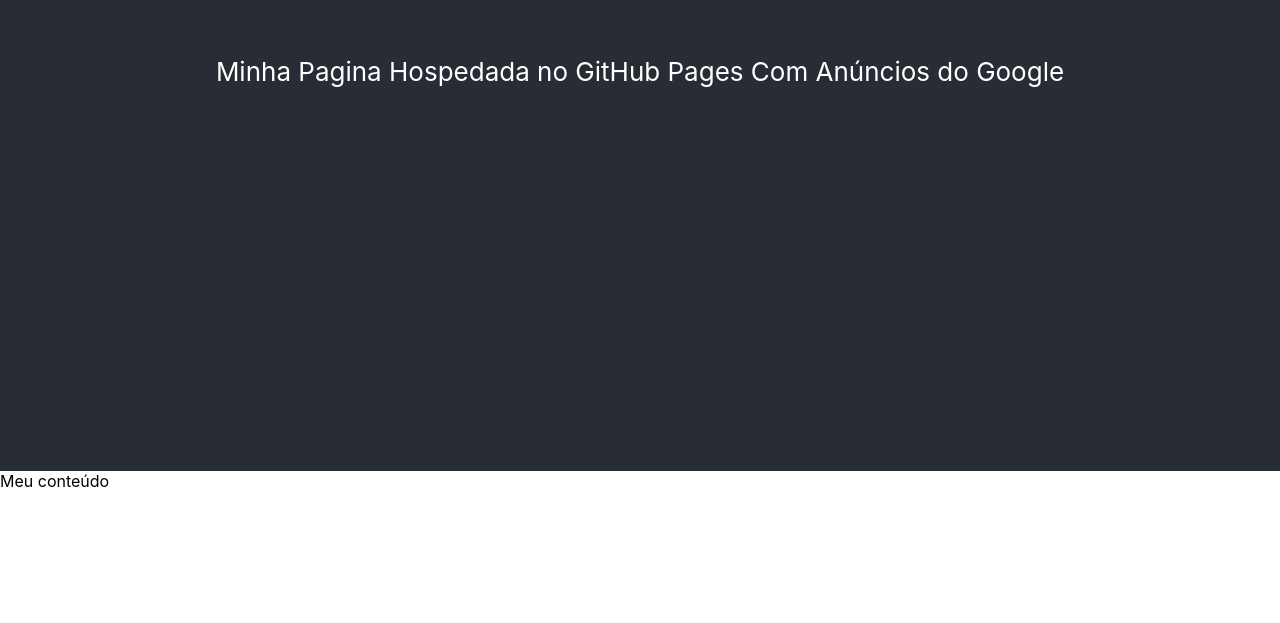
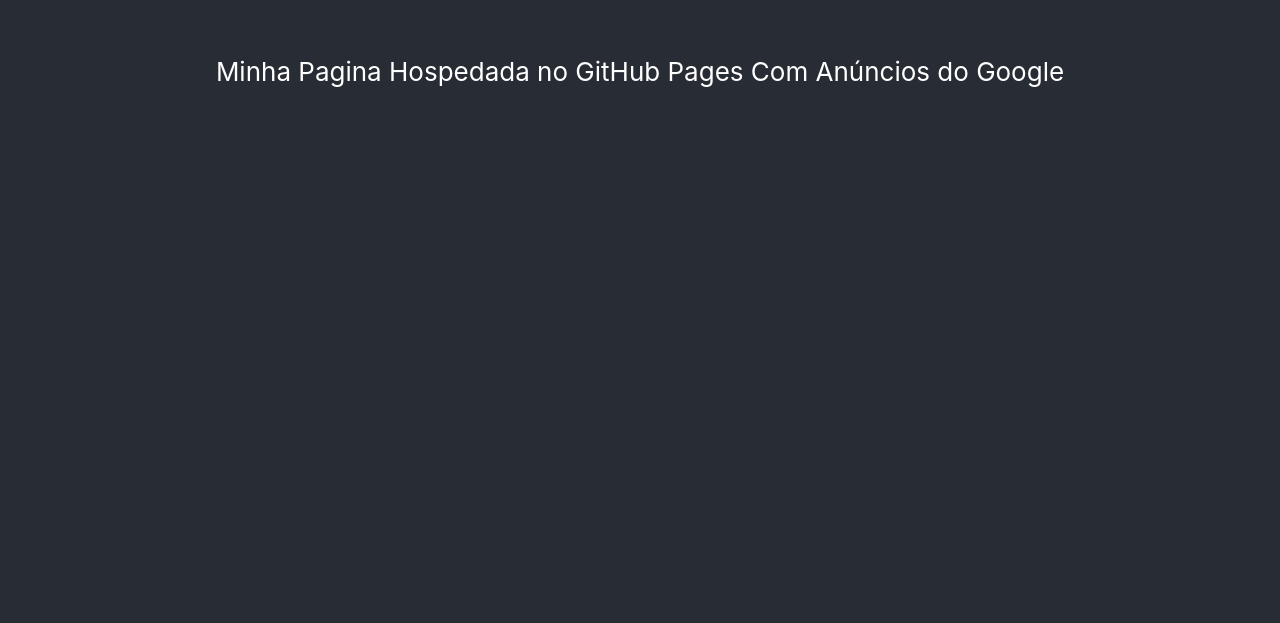
Before and after one commit to Baxhen-Technologies/bax, a React (Create React App) app: page / in a window 1280 px wide. Shown: the part 329-952 px from the top of the page. Before the commit the page ends 820 px from the top, so only its background shows below. Built offline with nearby package versions, Linux system fonts and the light colour scheme.

Commit message:
added classe name to my content

```diff
--- a/src/App.tsx
+++ b/src/App.tsx
@@ -10,7 +10,7 @@
         Minha Pagina Hospedada no GitHub Pages Com Anúncios do Google
       </div>
       <GoogleAd slot="394738798" timeout={1000} classNames="page-bottom" />
-      <div>Meu conteúdo</div>
+      <div className="App-header">Meu conteúdo ...</div>
     </div>
   );
 }
```
